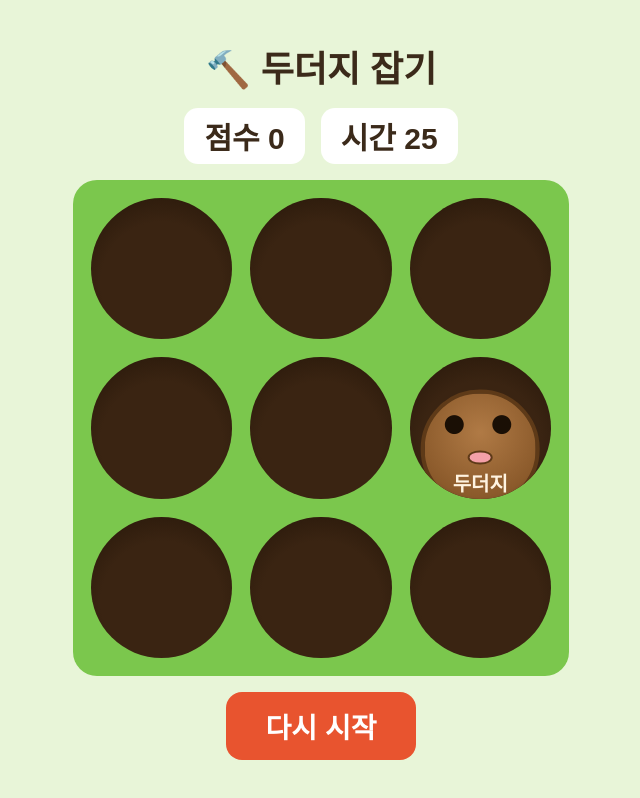
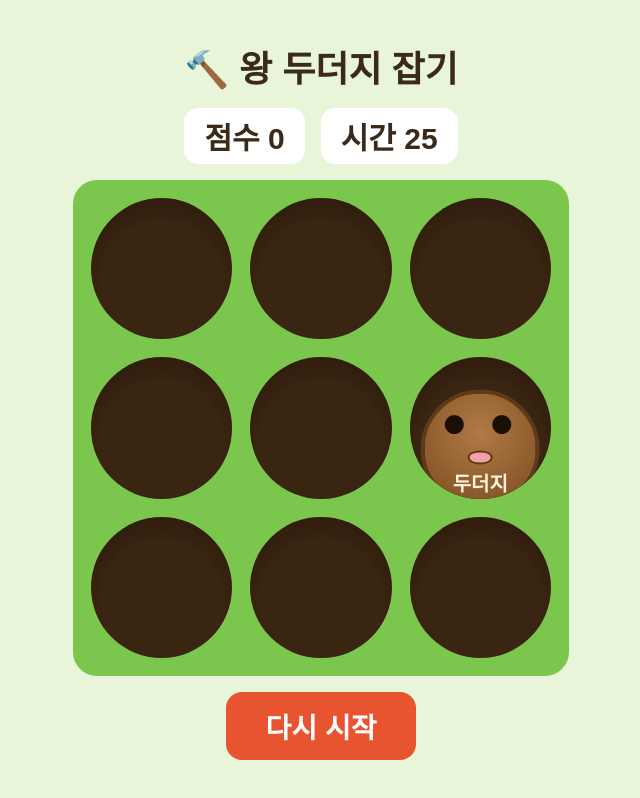
Before and after one commit to cccbbbsss1126/catch, a plain HTML site: page index.html in a window 1280 px wide. Shown: the whole page, without its empty margins (319-959 px from the left). Drawn offline with Linux system fonts and the light colour scheme.

Commit message:
파일 전체 업로드

```diff
--- a/index.html
+++ b/index.html
@@ -156,7 +156,7 @@
 </style>
 </head>
 <body>
-  <h1>🔨 두더지 잡기</h1>
+  <h1>🔨 왕 두더지 잡기</h1>
 
   <div class="status">
     <div>점수 <span id="score">0</span></div>
```
